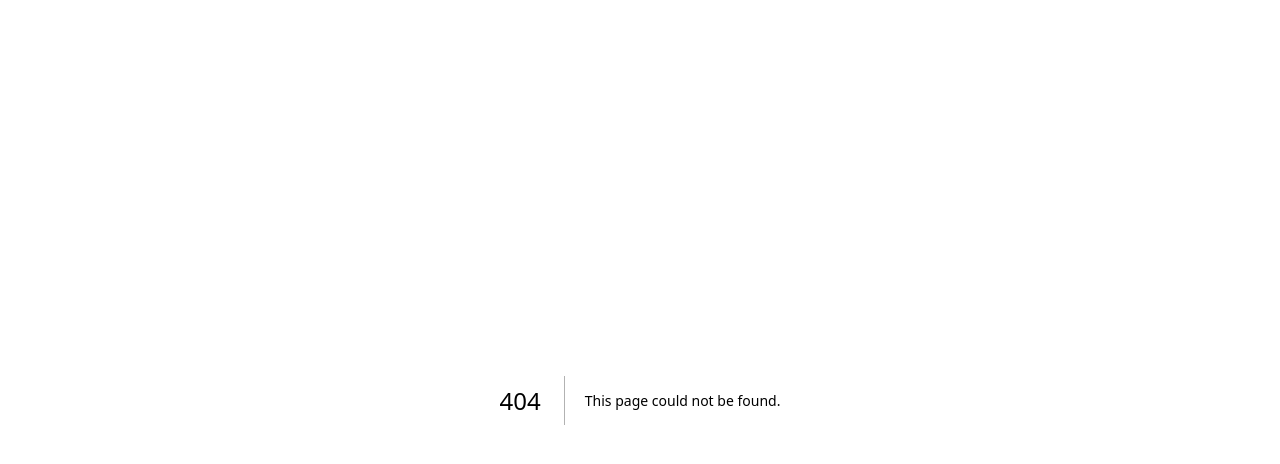
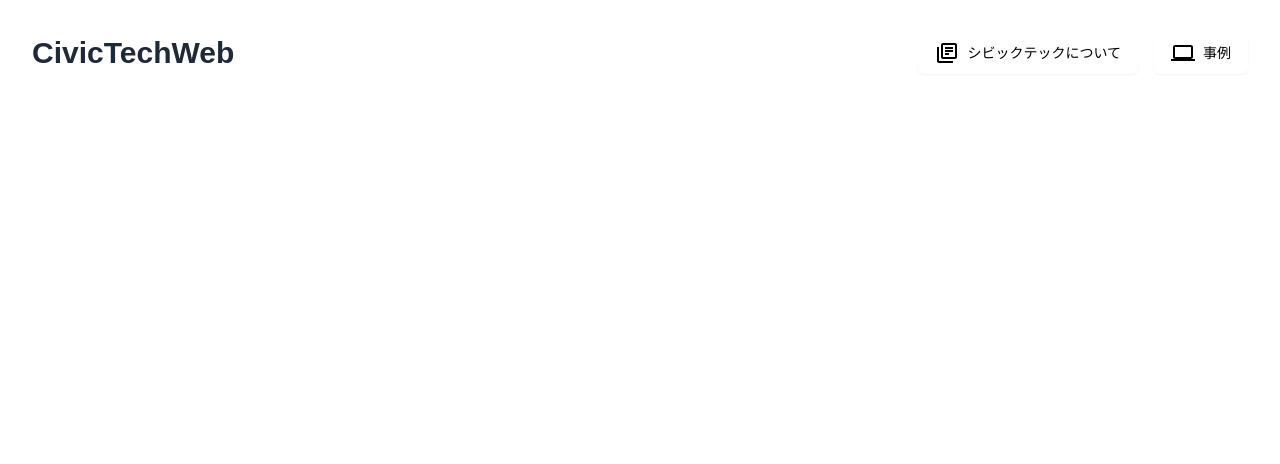
Before and after one commit to Yamamoto1012/Civictech_Web_2023, a Next.js app: page /about in a window 1280 px wide. Before the commit this address had no page. Shown: the top 464 px of the page. Built offline with nearby package versions, Linux system fonts and the light colour scheme; a web font is replaced by a local one.

Commit message:
Aboutページの作成

```diff
--- /dev/null
+++ b/app/about/page.jsx
@@ -0,0 +1,11 @@
+import { Header } from "@/ui/Header"
+
+function about() {
+  return (
+    <div className="p-4">
+      <Header />
+    </div>
+  )
+}
+
+export default about
```
